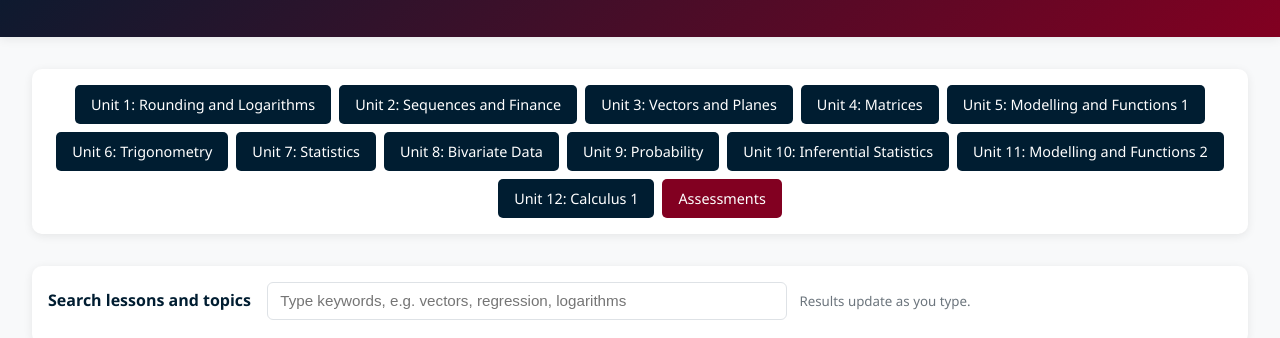
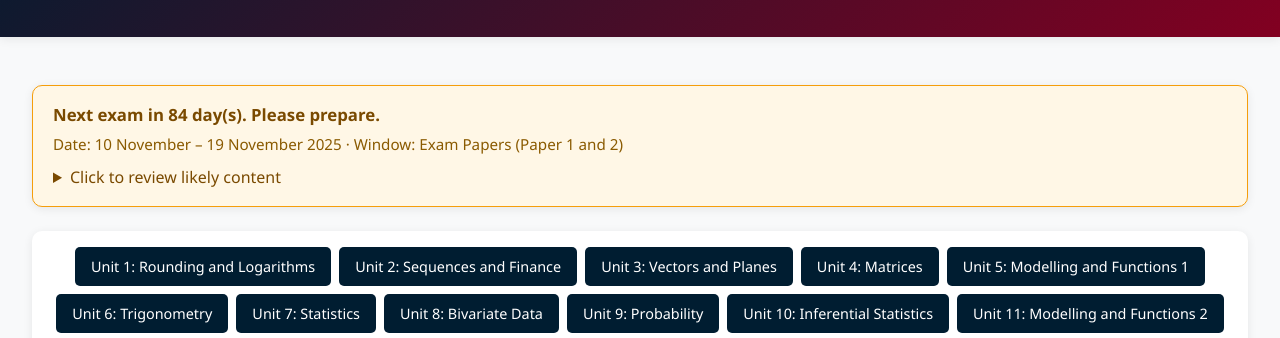
Before and after one commit to roneymatusp2/Lower6AIHL, a plain HTML site: page index.html in a window 1280 px wide. Shown: the part 159-497 px from the top of the page. Drawn offline with nearby package versions, Linux system fonts and the light colour scheme.

Commit message:
Exam countdown banner: next exam days + scope from syllabus codes up to the day before; integrated styling

```diff
--- a/index.html
+++ b/index.html
@@ -354,6 +354,21 @@
 
         /* density scales automatically via auto-fill */
         .hidden { display: none !important; }
+
+        /* Exam countdown banner */
+        .exam-banner {
+            background: #fff7e6;
+            border: 1px solid #f59e0b;
+            color: #7a4a00;
+            padding: 1rem 1.25rem;
+            margin: 1rem 0 1.5rem 0;
+            border-radius: 10px;
+            box-shadow: var(--shadow);
+            display: none;
+        }
+        .exam-banner .headline { font-weight: 700; font-size: 1.05rem; }
+        .exam-banner .meta { color: #8a5a00; font-size: 0.95rem; margin-top: 0.25rem; }
+        .exam-banner details { margin-top: 0.5rem; }
     </style>
 </head>
 <body>
@@ -365,6 +380,14 @@
     </header>
 
     <div class="container">
+        <div id="exam-banner" class="exam-banner" role="status" aria-live="polite">
+            <div class="headline">Next exam in <span id="exam-days">0</span> day(s). Please prepare.</div>
+            <div class="meta">Date: <span id="exam-date"></span> · Window: <span id="exam-window"></span></div>
+            <details>
+                <summary>Click to review likely content</summary>
+                <div id="exam-scope" style="margin-top: .5rem;"></div>
+            </details>
+        </div>
         <nav class="navigation" aria-label="Units navigation">
             <div class="nav-buttons">
                 <a class="nav-btn" href="#unit1">Unit 1: Rounding and Logarithms</a>
@@ -3042,6 +3065,78 @@
                 });
                 return map;
             };
+
+            // ===== Exam countdown =====
+            const examBanner = document.getElementById('exam-banner');
+            const examDaysEl = document.getElementById('exam-days');
+            const examDateEl = document.getElementById('exam-date');
+            const examWindowEl = document.getElementById('exam-window');
+            const examScopeEl = document.getElementById('exam-scope');
+
+            // Define exam events (start/end handled; one-day exams have identical start/end)
+            const EXAMS = [
+                { start: new Date(2025,10,10), end: new Date(2025,10,19), label: 'Exam Papers (Paper 1 and 2)' }, // 10–19 Nov 2025
+                { start: new Date(2026,2,2), end: new Date(2026,2,2), label: 'Checkpoint 3' }, // 2 Mar 2026
+                { start: new Date(2026,3,27), end: new Date(2026,3,27), label: 'Checkpoint 4' } // 27 Apr 2026
+            ];
+
+            function getNextExam(now) {
+                const future = EXAMS
+                    .map(e => ({ ...e, days: Math.ceil((e.start - now) / 86400000) }))
+                    .filter(e => e.days >= 0)
+                    .sort((a,b) => a.start - b.start);
+                return future[0] || null;
+            }
+
+            function formatDateRange(start, end) {
+                const opts = { day: 'numeric', month: 'long', year: 'numeric', weekday: 'long' };
+                const sameDay = start.toDateString() === end.toDateString();
+                if (sameDay) return start.toLocaleDateString('en-GB', opts);
+                const s1 = start.toLocaleDateString('en-GB', { day:'numeric' });
+                const m1 = start.toLocaleDateString('en-GB', { month:'long' });
+                const s2 = end.toLocaleDateString('en-GB', { day:'numeric', month:'long', year:'numeric' });
+                return `${s1} ${m1} – ${s2}`;
+            }
+
+            function collectScope(untilDate) {
+                // Collect syllabus codes whose lesson date is < untilDate
+                const scopeCodes = new Set();
+                document.querySelectorAll('.lesson-table tbody tr').forEach(tr => {
+                    const d = parseDate(tr.querySelector('.lesson-date')?.textContent || '');
+                    if (!d || d >= untilDate) return;
+                    const codesText = tr.querySelector('.syllabus-code')?.textContent || '';
+                    (codesText.match(/\b(?:AHL|HL|SL)\s*\d+\.\d+\b/g) || []).forEach(c => scopeCodes.add(canonical(c)));
+                });
+                // Render compact list grouped by topic prefix (SLx./HLx.)
+                const byTopic = {};
+                Array.from(scopeCodes).sort().forEach(code => {
+                    const m = code.match(/^(SL|HL)(\d+)\./);
+                    const key = m ? `${m[1]} ${m[2]}` : 'Other';
+                    byTopic[key] = byTopic[key] || [];
+                    byTopic[key].push(code);
+                });
+                const frag = document.createDocumentFragment();
+                Object.entries(byTopic).forEach(([k, codes]) => {
+                    const p = document.createElement('p');
+                    p.innerHTML = `<strong>${k}</strong>: ${codes.join(', ')}`;
+                    frag.appendChild(p);
+                });
+                examScopeEl.innerHTML = '';
+                examScopeEl.appendChild(frag);
+            }
+
+            (function setupExamBanner(){
+                const now = new Date();
+                const next = getNextExam(now);
+                if (!next) return;
+                const days = Math.ceil((next.start - now) / 86400000);
+                if (days < 0) return;
+                examDaysEl.textContent = String(days);
+                examDateEl.textContent = formatDateRange(next.start, next.end);
+                examWindowEl.textContent = next.label;
+                collectScope(next.start);
+                examBanner.style.display = 'block';
+            })();
             const applyTemporalClasses = (schedule) => {
                 const now = new Date();
                 const startOfWeek = new Date(now); startOfWeek.setDate(now.getDate() - ((now.getDay()+6)%7)); // Monday
```
